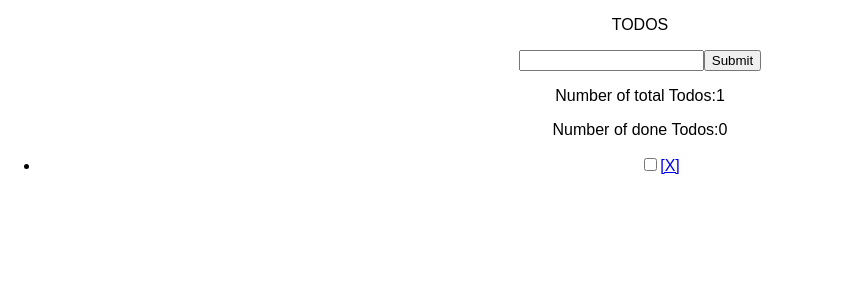
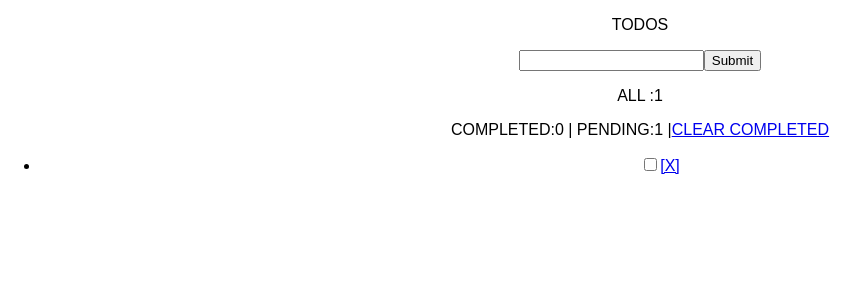
Before and after one commit to willsinn/react-todo-complete, a React (Create React App) app: page / in a window 1280 px wide. Shown: the top 300 px of the page, without its empty margins (0-868 px from the left). Built offline with nearby package versions, Linux system fonts and the light colour scheme.

Commit message:
added tracker for pending and Clear Completed todos

```diff
--- a/src/App.js
+++ b/src/App.js
@@ -7,7 +7,7 @@ class App extends Component {
     super(props);
     this.state = {
       title: '',
-      todos: [{ title: '', done:false }]
+      todos: [{title: '' ,done: false }]
     }
   }
 
@@ -15,6 +15,11 @@ class App extends Component {
     var title = event.target.value;
     this.setState({ title: title });
 
+  }
+
+  handleClearCompleted (event) {
+    var newTodos = this.state.todos.filter( (todo) => {return !todo.done});
+    this.setState({ todos: newTodos });
   }
 
   handleDelete(titleToBeDeleted) {
@@ -61,13 +66,18 @@ class App extends Component {
         </form>
 
         <p className="Total-Todos">
-          Number of total Todos:
+          ALL :
           { this.state.todos.length }
         </p>
 
         <p className="Done-Todos">
-          Number of done Todos:
-          { this.state.todos.filter((todo) => { return todo.done }).length }
+          COMPLETED:
+          { this.state.todos.filter((todo) => { return todo.done }).length } |
+          PENDING:
+          { this.state.todos.filter((todo) => { return !todo.done }).length } |
+            <a href='#' onClick={ this.handleClearCompleted.bind(this)} >
+             CLEAR COMPLETED
+             </a>
         </p>
 
         <DisplayList
```
